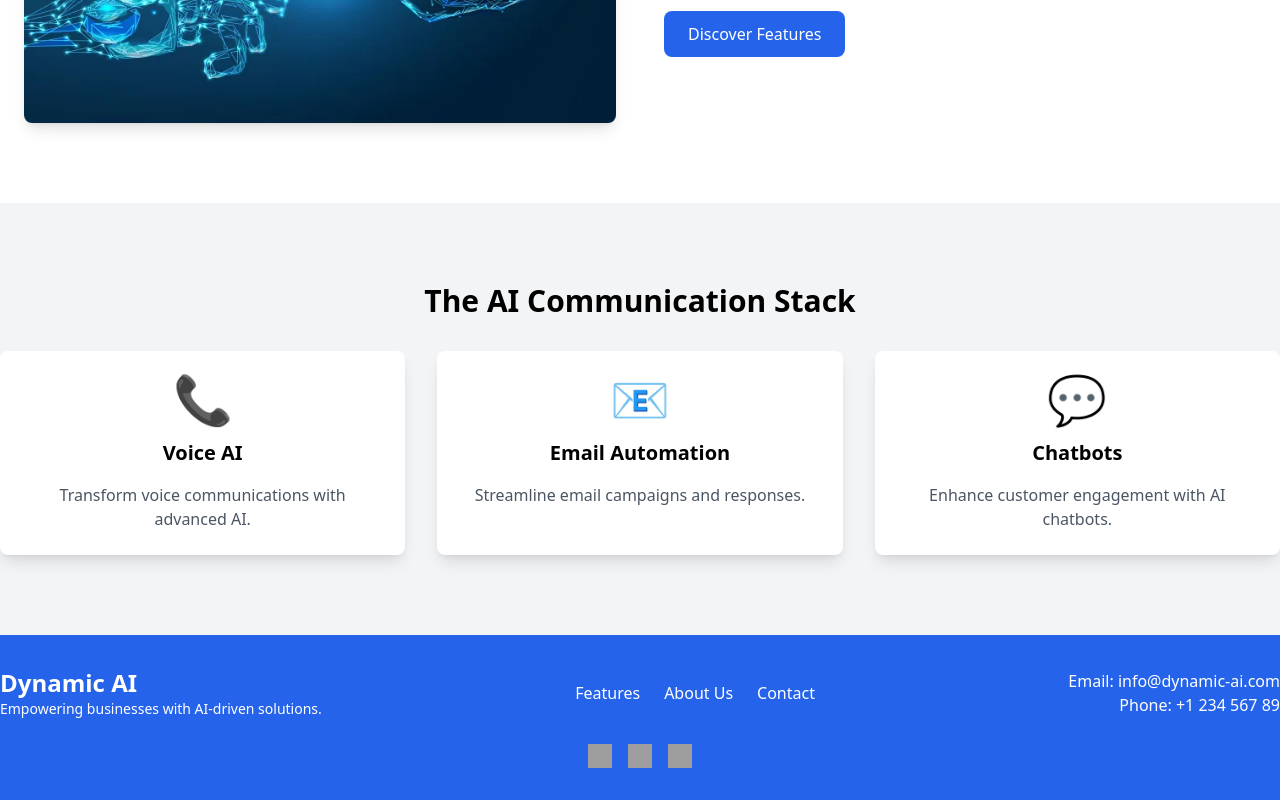
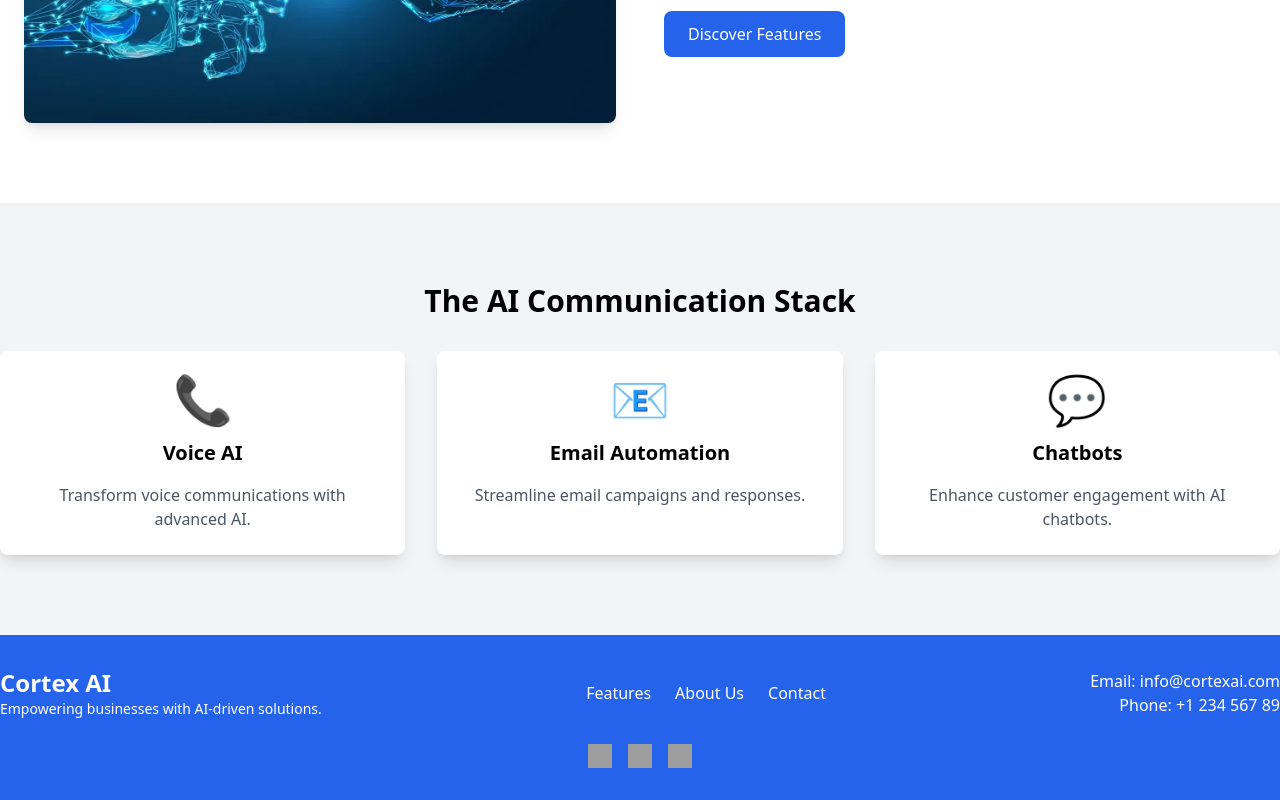
Before and after one commit to Thomash77/web, a Next.js app: page / in a window 1280 px wide. Shown: the part 2414-3214 px from the top of the page. Built offline with nearby package versions, Linux system fonts and the light colour scheme; grey boxes are pictures that could not be loaded.

Commit message:
Add Business Communication, Complete Solutin images

```diff
--- a/components/Footer.js
+++ b/components/Footer.js
@@ -4,7 +4,7 @@
         <div className="container mx-auto flex flex-col md:flex-row justify-between items-center">
           {/* Branding */}
           <div className="text-center md:text-left mb-4 md:mb-0">
-            <h2 className="text-2xl font-bold">Dynamic AI</h2>
+            <h2 className="text-2xl font-bold">Cortex AI</h2>
             <p className="text-sm">Empowering businesses with AI-driven solutions.</p>
           </div>
 
@@ -23,7 +23,7 @@
 
           {/* Contact Details */}
           <div className="text-center md:text-right">
-            <p>Email: <a href="mailto:info@dynamic-ai.com" className="hover:underline">info@dynamic-ai.com</a></p>
+            <p>Email: <a href="mailto:info@dynamic-ai.com" className="hover:underline">info@cortexai.com</a></p>
             <p>Phone: <a href="tel:+123456789" className="hover:underline">+1 234 567 89</a></p>
           </div>
         </div>
```
